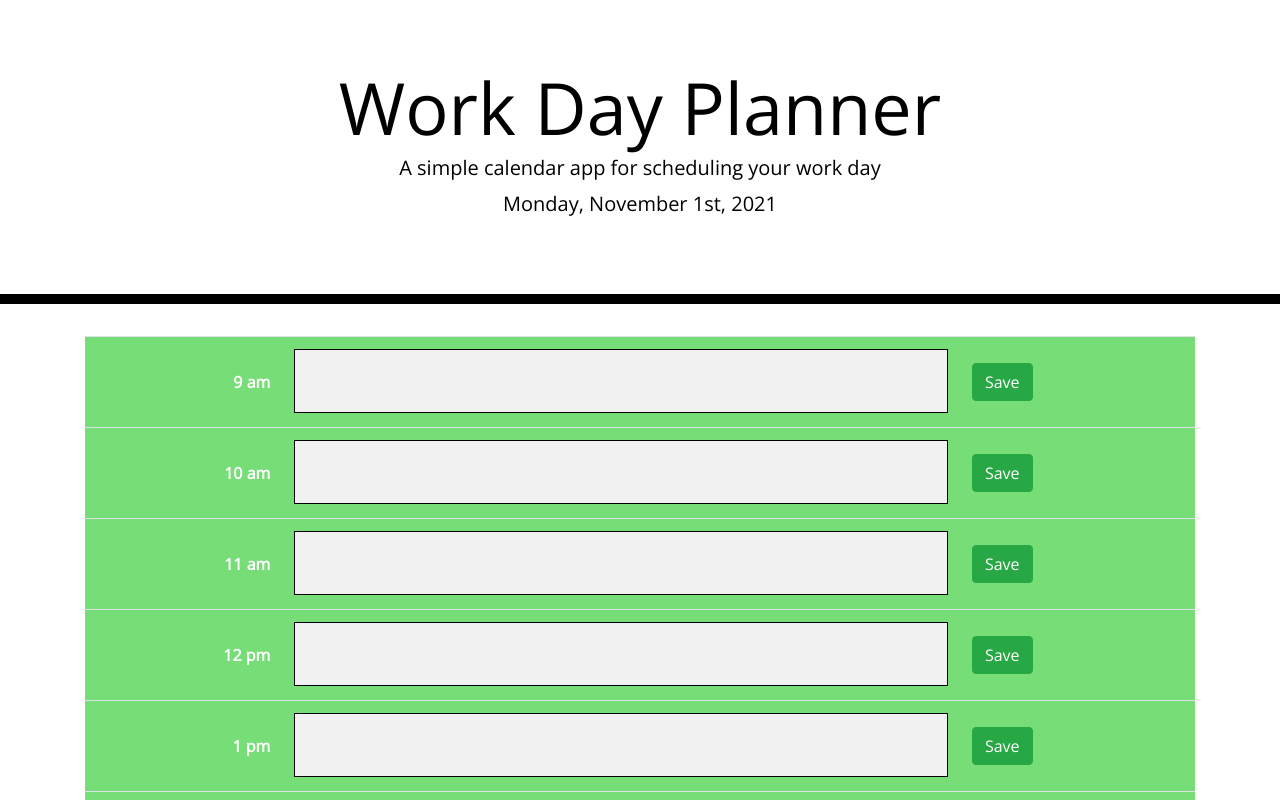
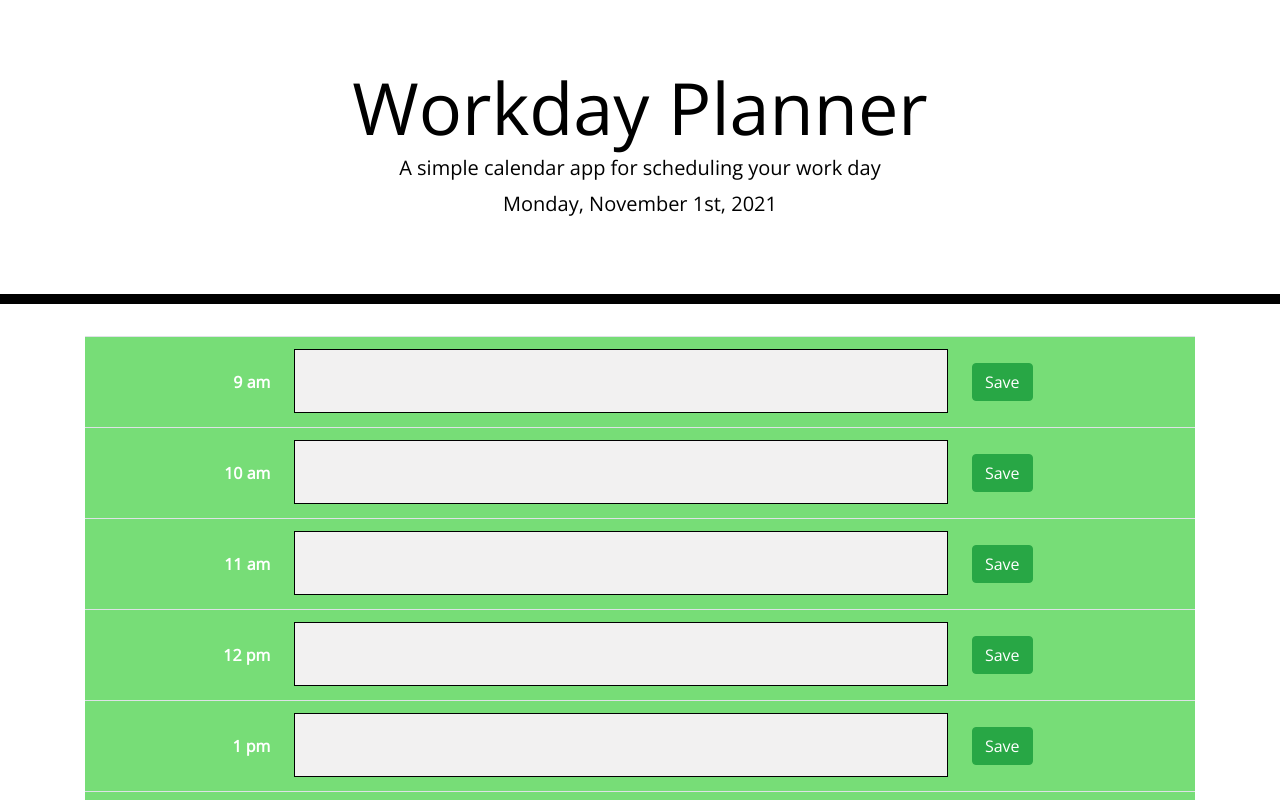
Before and after one commit to josephdaw/work-day-planner, a plain HTML site: page index.html in a window 1280 px wide. Shown: the top 800 px of the page. Drawn offline with nearby package versions, Linux system fonts and the light colour scheme.

Commit message:
rename project

```diff
--- a/index.html
+++ b/index.html
@@ -12,12 +12,12 @@
   <link href="https://fonts.googleapis.com/css?family=Open+Sans&display=swap" rel="stylesheet" />
   <link rel="stylesheet" href="assets/css/style.css" />
   <!-- title -->
-  <title>Work Day Planner</title>
+  <title>Workday Planner</title>
 </head>
 
 <body>
   <header class="jumbotron">
-    <h1 class="display-3">Work Day Planner</h1>
+    <h1 class="display-3">Workday Planner</h1>
     <p class="lead">A simple calendar app for scheduling your work day</p>
     <p id="currentDay" class="lead"></p>
   </header>
```
Also changed, not shown: 1 other file.
